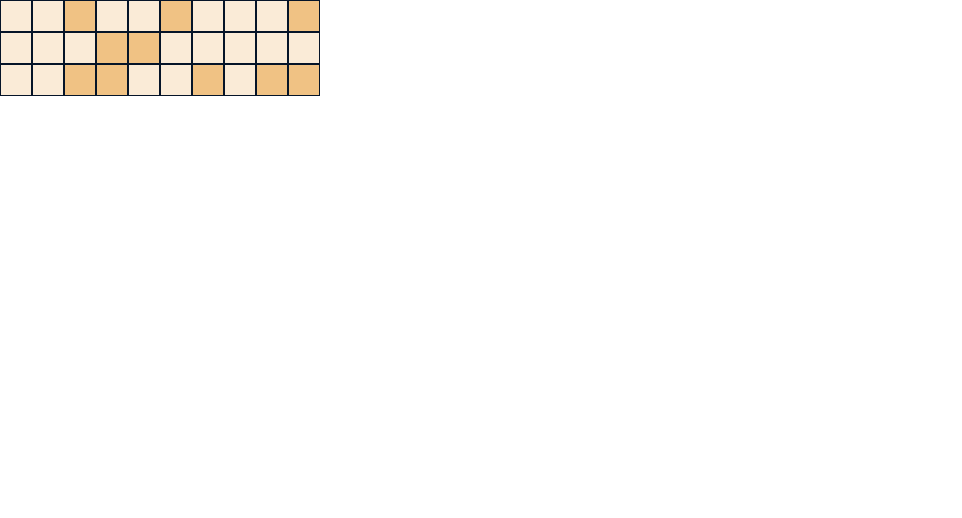
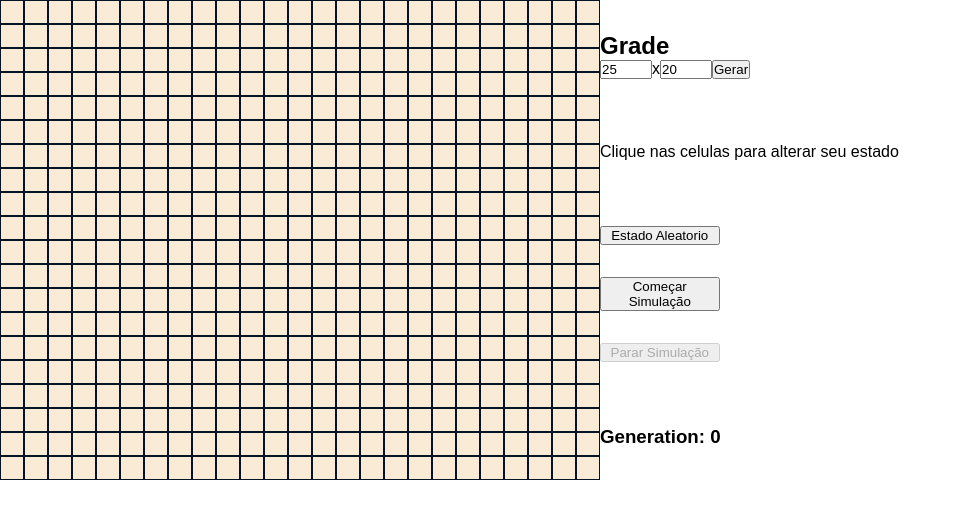
Before and after one commit to willian-pessoa/automato-celular, a React (Vite) app: page / in a window 1280 px wide. Shown: the top 518 px of the page, without its empty margins (0-962 px from the left). Built offline with nearby package versions, Linux system fonts and the light colour scheme.

Commit message:
add some inputs to user interaction

```diff
--- a/src/App.scss
+++ b/src/App.scss
@@ -0,0 +1,18 @@
+.App {
+  .automato-container {
+    display: flex;
+
+    .input-container {
+      display: flex;
+      flex-direction: column;
+      justify-content: space-around;
+
+      .buttons-container {
+        display: flex;
+        flex-direction: column;
+        gap: 2rem;
+        width: 40%;
+      }
+    }
+  }
+}
--- a/src/App.tsx
+++ b/src/App.tsx
@@ -6,25 +6,18 @@ import DrawAutomatoCelular from "./components/DrawAutomatoCelular";
 
 const RULE = {
   isLive: {
-    dies: { alive: [0, 1, 2, 3, 6, 7] },
-    lives: { alive: [4, 5, 6, 8] },
+    dies: { alive: [0, 1, 2, 3, 4] },
+    lives: { alive: [5, 6, 7, 8] },
   },
   isDead: {
-    dies: { dead: [0, 1, 5, 6] },
-    lives: { dead: [2, 3, 4, 7, 8] },
+    dies: { dead: [0, 1, 2, 3, 4] },
+    lives: { dead: [5, 6, 7, 8] },
   },
 };
 
-const MATRIZ = [
-  [0, 0, 0, 1, 0],
-  [0, 1, 1, 0, 1],
-  [1, 0, 0, 0, 0],
-  [0, 1, 1, 0, 1],
-];
-
 function App() {
-  const [width, setWidth] = useState(10);
-  const [height, setHeight] = useState(3);
+  const [width, setWidth] = useState(25);
+  const [height, setHeight] = useState(20);
   const [automato, setAutomato] = useState(
     new AutomatoCelular(width, height, RULE)
   );
@@ -32,7 +25,7 @@ function App() {
   const [automatoLoop, setAutomatoLoop] = useState(false);
 
   useEffect(() => {
-    const automatoDelay = 200;
+    const automatoDelay = 60;
 
     const automatoInterval: NodeJS.Timer = setInterval(() => {
       const newAutomato = automato.nextGen();
@@ -45,12 +38,74 @@ function App() {
     return () => clearInterval(automatoInterval);
   }, [automato, countGenerations, height, width, automatoLoop]);
 
-  automato.createRandomGen()
-  console.log(automato.getGen())
+  const handleGenerateRandomGen = () => {
+    setCountGenerations(0)
+    const newAutomato = automato.getRandomGen();
+    setAutomato(new AutomatoCelular(width, height, RULE, newAutomato));
+  };
 
   return (
     <div className="App">
-      <DrawAutomatoCelular matriz={automato.getGen()} />
+      <div className="automato-container">
+        <DrawAutomatoCelular matriz={automato.getGen()} />
+        <div className="input-container">
+          <div className="dimensions-container">
+            <h2>Grade</h2>
+            <input
+              type="number"
+              min="3"
+              max="25"
+              onKeyDown={(event) => {
+                event.preventDefault();
+              }}
+              onChange={(e) => setWidth(Number(e.target.value))}
+              value={width}
+            />
+            x
+            <input
+              type="number"
+              min="3"
+              max="20"
+              onKeyDown={(event) => {
+                event.preventDefault();
+              }}
+              onChange={(e) => setHeight(Number(e.target.value))}
+              value={height}
+            />
+            <button
+              onClick={() =>
+                setAutomato(new AutomatoCelular(width, height, RULE))
+              }
+            >
+              Gerar
+            </button>
+          </div>
+          <div className="info-containter">
+            <p>Clique nas celulas para alterar seu estado</p>
+          </div>
+          <div className="buttons-container">
+            <button
+              onClick={() => handleGenerateRandomGen()}
+              disabled={automatoLoop}
+            >
+              Estado Aleatorio
+            </button>
+            <button
+              onClick={() => setAutomatoLoop(true)}
+              disabled={automatoLoop}
+            >
+              Começar Simulação
+            </button>
+            <button
+              onClick={() => setAutomatoLoop(false)}
+              disabled={!automatoLoop}
+            >
+              Parar Simulação
+            </button>
+          </div>
+          <h3>Generation: {countGenerations}</h3>
+        </div>
+      </div>
     </div>
   );
 }
--- a/src/components/DrawAutomatoCelular.scss
+++ b/src/components/DrawAutomatoCelular.scss
@@ -1,6 +1,6 @@
 .canvas {
   width: 600px;
-  height: 600px;
+  height: 480px;
   display: flex;
   flex-direction: column;
 
--- a/src/components/DrawAutomatoCelular.tsx
+++ b/src/components/DrawAutomatoCelular.tsx
@@ -10,8 +10,8 @@ const Cell = ({ state }: { state: number }) => {
     <div
       className="cell"
       style={{
-        height: "2rem",
-        width: "2rem",
+        height: "1.5rem",
+        width: "1.5rem",
         border: "0.5px solid #051428",
         backgroundColor: state === 0 ? "antiquewhite" : "#f0c284",
       }}
--- a/src/index.css
+++ b/src/index.css
@@ -2,4 +2,5 @@
   margin: 0;
   padding: 0;
   box-sizing: border-box;
+  font-family: sans-serif;
 }
--- a/src/utils/automatoCelular.ts
+++ b/src/utils/automatoCelular.ts
@@ -34,6 +34,21 @@ export default class AutomatoCelular {
 
   nextGen(): AutomatoMatriz {
     this._createNextGen();
+    return this._GEN;
+  }
+
+  getRandomGen(): AutomatoMatriz {
+    this._PREV_GEN = JSON.parse(JSON.stringify(this._GEN));
+    for (let i = 0; i < this._height; i++) {
+      for (let j = 0; j < this._width; j++) {
+        const turnToLive = 0.35 > Math.random();
+        if (turnToLive) {
+          this.stateToLive(i, j);
+        } else {
+          this.stateToDie(i, j);
+        }
+      }
+    }
     return this._GEN;
   }
 
@@ -107,14 +122,4 @@ export default class AutomatoCelular {
       }
     }
   }
-
-  createRandomGen() {
-    this._PREV_GEN = JSON.parse(JSON.stringify(this._GEN));
-    for (let i = 0; i < this._height; i++) {
-      for (let j = 0; j < this._width; j++) {
-        const turnToLive = 0.35 > Math.random();
-        if (turnToLive) this.stateToLive(i, j);
-      }
-    }
-  }
 }
```
